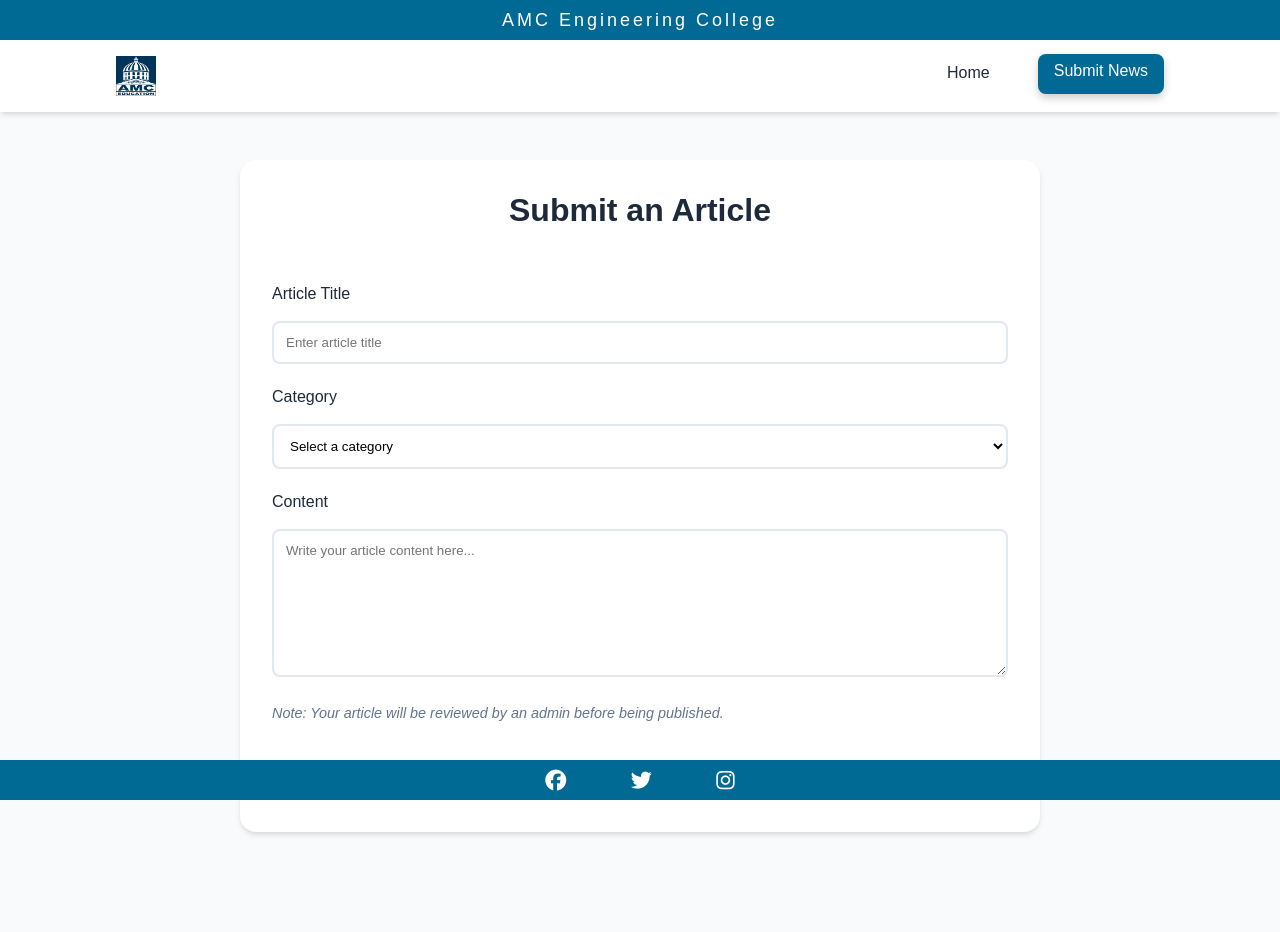
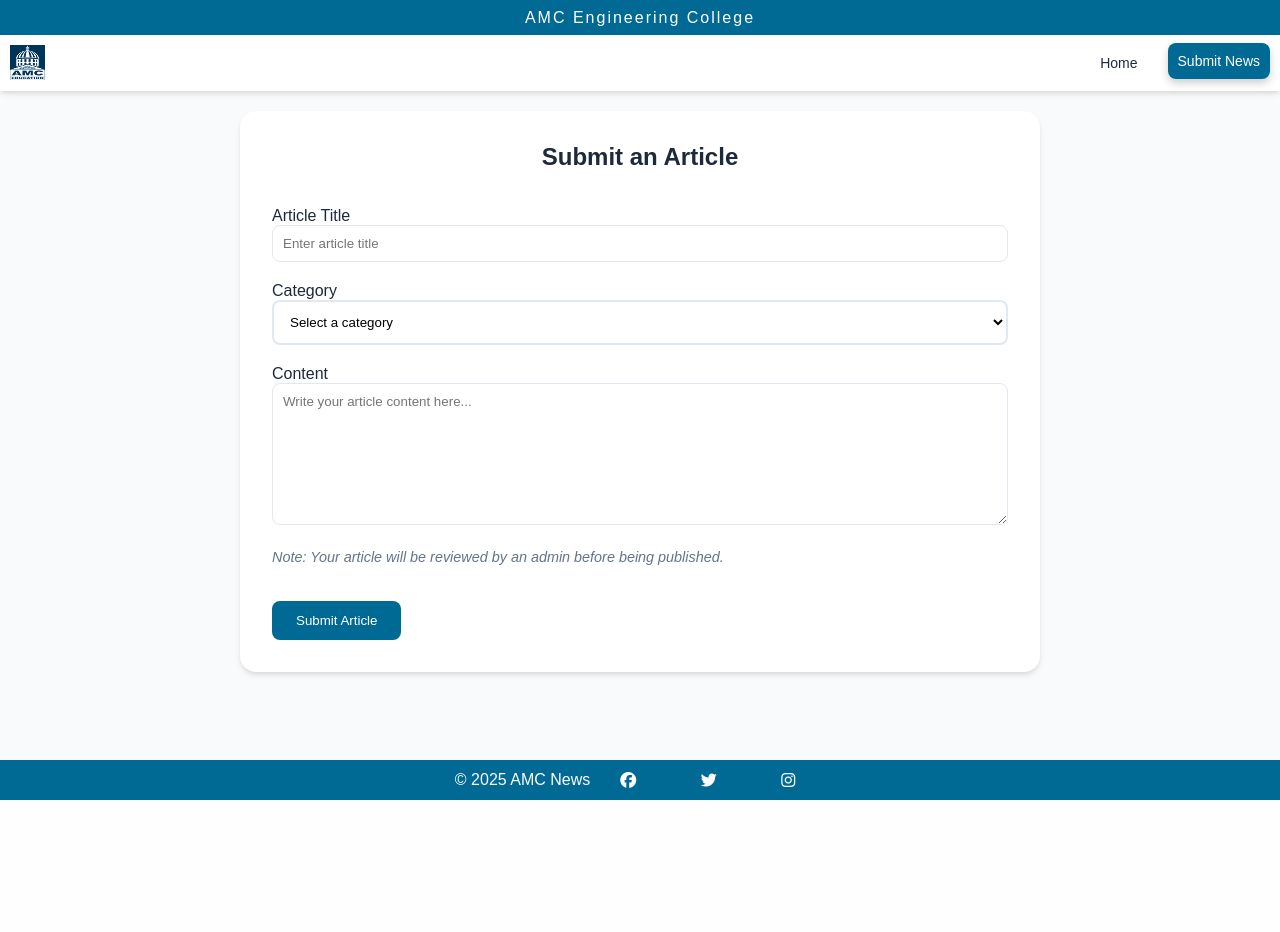
Before and after one commit to Masaru124/News, a Django app: page /index/submit/ in a window 1280 px wide. After the commit the page ends 800 px from the top, so only its background shows below. Run offline with Django 5.2, Linux system fonts and the light colour scheme; data comes from the database, SQL or seed files in the repository; parts of the project's set-up code (start-up, migrations or seed data) failed here and were passed over.

Commit message:
added styling

```diff
--- a/newsletter/Static/style.css
+++ b/newsletter/Static/style.css
@@ -16,7 +16,7 @@
     box-sizing: border-box;
 }
 
-html{
+html {
     scroll-behavior: smooth;
     scrollbar-width: 10px;
 }
@@ -35,11 +35,12 @@ body {
     z-index: 1000;
     background-color: #006994;
     box-shadow: var(--shadow);
+    width: 100%;
 }
 
 .amc {
     background-color: #006994;
-    height: 40px;
+    height: 35px;
     display: flex;
     align-items: center;
     justify-content: center;
@@ -47,42 +48,46 @@ body {
 
 .amc h1 {
     color: var(--white);
-    font-size: 18px;
+    font-size: 16px;
     font-weight: 500;
-    letter-spacing: 3px;
+    letter-spacing: 2px;
     margin: 0;
 
 }
 
 .nav-container {
-    padding: 1rem;
+    padding: 10px;
     background-color: var(--white);
 }
 
 .nav-links {
-    max-width: 1200px;
-    margin: 0 100px;
+    width: 100%;
     display: flex;
-    gap: 2rem;
+    gap: 20px;
     justify-content: flex-end;
 }
 
-.logo{
-    height: 40px;
-    width: 40px;
+.nav-links a {
+    font-size: 14px;
+}
+
+.logo {
+    height: 35px;
+    width: 35px;
     background-color: #003459;
-        margin-right: auto;
+    margin-right: auto;
 }
+
 .nav-link {
     text-decoration: none;
     color: var(--text-color);
-    font-weight: 500;
-    padding: 0.5rem 1rem;
     border-radius: 0.5rem;
+    padding: 10px;
     transition: var(--transition);
 }
 
-.nav-link:hover, .nav-link.active {
+.nav-link:hover,
+.nav-link.active {
     background-color: #006994;
     color: var(--white);
     transform: translateY(-2px);
@@ -92,7 +97,7 @@ body {
 /* Hero Section */
 .hero {
     background: linear-gradient(rgba(37, 99, 235, 0.9), rgba(29, 78, 216, 0.9)),
-                url('/images/bg.jpg');
+        url('/images/bg.jpg');
     background-size: cover;
     background-position: center;
     padding: 4rem 2rem;
@@ -163,7 +168,7 @@ body {
 
 .articles-container {
     display: grid;
-    grid-template-columns: repeat(auto-fit, minmax(300px, 1fr));
+    grid-template-columns: repeat(auto-fit, minmax(200px, 1fr));
     gap: 1rem;
 }
 
@@ -176,7 +181,8 @@ body {
 }
 
 .news-card:hover {
-    transform: scale(1.01); /* Scale effect on hover */
+    transform: scale(1.01);
+    /* Scale effect on hover */
     box-shadow: 0 10px 20px rgba(0, 0, 20, 0.1);
 }
 
@@ -351,7 +357,7 @@ select:focus {
     font-style: italic;
 }
 
-.artcont{
+.artcont {
     max-width: 800px;
     background-color: rgba(255, 255, 255, 0.741);
     justify-content: center;
@@ -362,17 +368,17 @@ select:focus {
     box-shadow: 0 1px 2px rgb(215, 215, 215);
 }
 
-.artcont p{
+.artcont p {
     padding: 15px;
     font-size: 18px;
 }
 
-.artcont a{
+.artcont a {
     text-decoration: none;
     color: white;
 }
 
-.artcont button{
+.artcont button {
     height: 50px;
     width: auto;
     background-color: #003459;
@@ -384,7 +390,7 @@ select:focus {
 /* Submit News Form */
 .submitnews {
     max-width: 800px;
-    margin: 3rem auto;
+    margin: 20px auto;
     padding: 2rem;
     background-color: var(--white);
     border-radius: 1rem;
@@ -394,28 +400,27 @@ select:focus {
 
 .title {
     text-align: center;
-    font-size: 2rem;
+    font-size: 1.5rem;
     color: var(--text-color);
-    margin-bottom: 2rem;
+    margin-bottom: 1rem;
 }
 
 form {
     display: flex;
     flex-direction: column;
-    gap: 1.5rem;
+    gap: 20px;
 }
 
 label {
-    font-size: 1rem;
+    font-size: 16px;
     color: var(--text-color);
-    font-weight: 500;
 }
 
 input,
 textarea {
     width: 100%;
-    padding: 0.75rem;
-    border: 2px solid #e2e8f0;
+    padding: 10px;
+    border: 1px solid #e2e8f0;
     border-radius: 0.5rem;
     font-family: inherit;
     transition: var(--transition);
@@ -440,7 +445,7 @@ button {
     align-self: flex-start;
 }
 
-.submit{
+.submit {
     background-color: #006994;
 }
 
@@ -449,9 +454,11 @@ button:hover {
     transform: translateY(-2px);
 }
 
-footer{
+footer {
+    margin-top: 100px;
     bottom: 0;
     position: fixed;
+    z-index: 1000;
     height: 40px;
     background-color: #006994;
     width: 100%;
@@ -461,25 +468,27 @@ footer{
     color: white;
 }
 
-footer p{
-    margin-right: 90px;
-    font-size: 20px;
-}
-.links i{
-    padding: 30px;
-    font-size: 21px;
+footer p {
+    font-size: 16px;
 }
 
-.links a i{
+.links i {
+    padding: 30px;
+    font-size: 16px;
+}
+
+.links a i {
     color: white;
     text-decoration: none;
 }
+
 /* Animations */
 @keyframes fadeInDown {
     from {
         opacity: 0;
         transform: translateY(-20px);
     }
+
     to {
         opacity: 1;
         transform: translateY(0);
@@ -491,6 +500,7 @@ footer p{
         opacity: 0;
         transform: translateY(20px);
     }
+
     to {
         opacity: 1;
         transform: translateY(0);
@@ -507,6 +517,9 @@ footer p{
         font-size: 1rem;
     }
 
+    .section-title h2{
+        font-size: 22px;
+    }
     .news-grid {
         padding: 0 1rem;
     }
@@ -515,16 +528,28 @@ footer p{
         grid-template-columns: 1fr;
     }
 
+    .news-title .news-excerpt .news-date .news-category{
+        font-size: 16px;
+    }
+
     .submitnews {
         margin: 2rem 1rem;
         padding: 1.5rem;
     }
-    footer .links{
+
+    footer {
+        display: flex;
+        justify-content: center;
+        align-items: center;
+    }
+
+    footer .links {
         display: none;
         font-size: 10px;
         padding: 20px;
     }
-    footer p{
-        margin-left: 90px;
+
+    footer p {
+        font-size: 16px;
     }
 }
--- a/newsletter/templates/newsletter/index.html
+++ b/newsletter/templates/newsletter/index.html
@@ -53,7 +53,7 @@
     </main>
 
     <footer>
-        <p>Copyright - All rights reserved</p>
+        <p>&copy 2025 AMC News</p>
         <div class="links">
             <a href=""><i class="fa-brands fa-facebook"></i></a>
             <a href=""><i class="fa-brands fa-twitter"></i></a>
--- a/newsletter/templates/newsletter/submit_article.html
+++ b/newsletter/templates/newsletter/submit_article.html
@@ -34,12 +34,12 @@
                 <h2 class="title">Submit an Article</h2>
 
                 <div class="form-group">
-                    <label for="title">Article Title</label><br><br>
+                    <label for="title">Article Title</label><br>
                     <input type="text" name="title" id="title" required placeholder="Enter article title">
                 </div>
 
                 <div class="form-group">
-                    <label for="category">Category</label><br><br>
+                    <label for="category">Category</label><br>
                     <select name="category" id="category" required>
                         <option value="" disabled selected>Select a category</option>
                         {% for category in form.category.field.queryset %}
@@ -49,7 +49,7 @@
                 </div>
 
                 <div class="form-group">
-                    <label for="content">Content</label><br><br>
+                    <label for="content">Content</label><br>
                     <textarea name="content" id="content" required rows="8"
                         placeholder="Write your article content here..."></textarea>
                 </div>
@@ -61,12 +61,13 @@
         </div>
     </main>
 
-    <footer class="footer">
-
+    <footer>
+        <p>&copy 2025 AMC News</p>
         <div class="links">
-            <i class="fa-brands fa-facebook"></i>
-            <i class="fa-brands fa-twitter"></i>
-            <i class="fa-brands fa-instagram"></i>
+            <a href=""><i class="fa-brands fa-facebook"></i></a>
+            <a href=""><i class="fa-brands fa-twitter"></i></a>
+            <a href="https://www.instagram.com/amc.education?igsh=MTg3MndnemdtYjJhZg=="><i
+                    class="fa-brands fa-instagram"></i></a>
         </div>
     </footer>
 </body>
--- a/newsletter/templates/newsletter/welcome.html
+++ b/newsletter/templates/newsletter/welcome.html
@@ -52,7 +52,7 @@
 
 <body>
     <div class="welcome">
-        <img src="{% static 'images/amc.png' %}" alt="Amc Logo">
+        <img src="{% static 'images/amc.png' %}" alt="Amc Logo"><br>
         Welcome to AMC News
     </div>
     <script>
```
Also changed, not shown: newsletter/templates/newsletter/admin_articles.html (+7 -3 lines), newsletter/templates/newsletter/article_detail.html (+5 -4 lines), newsletter/templates/newsletter/success.html (+6 -5 lines).
